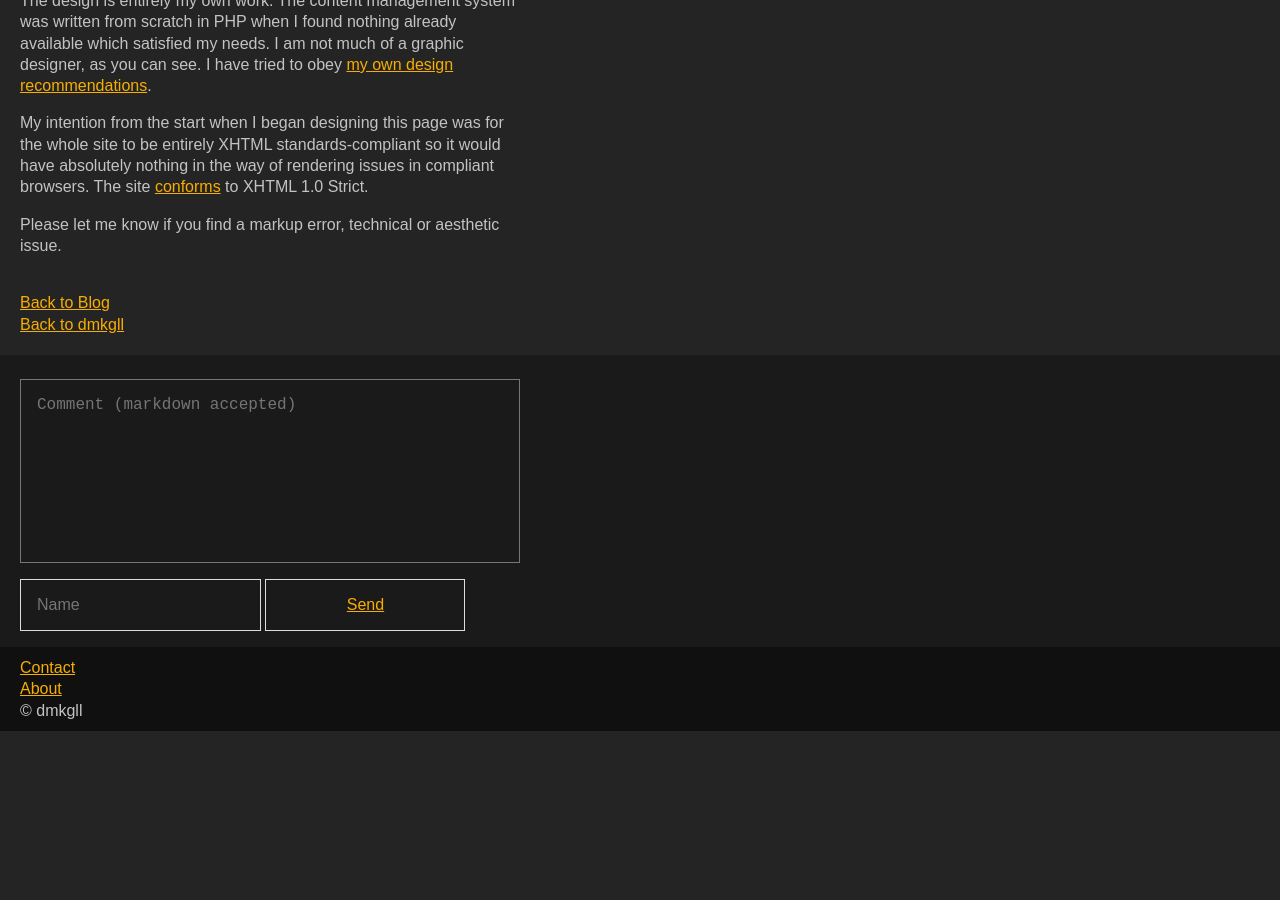
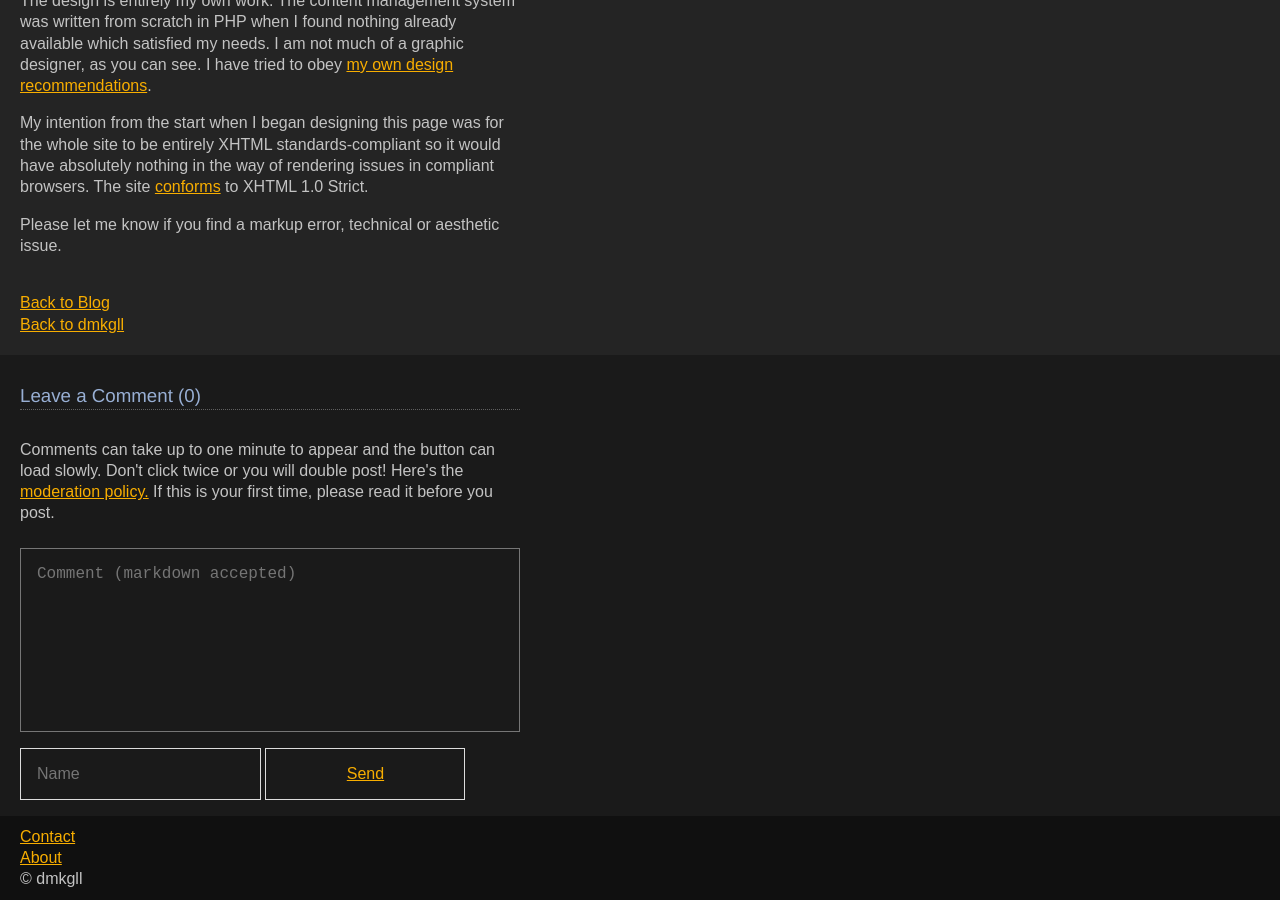
Before and after one commit to dmkgll/dmkgll, a Jekyll site: the page built from sample.html, in a window 1280 px wide and 900 px high, scrolled down 1691 px. Built offline with Jekyll 4.4.1, drawn with Linux system fonts in a browser that asks for light colours; before the commit the page ends 2422 px from its top, so only the background shows below that.

Commit message:
Update comments.html

```diff
--- a/_includes/comments.html
+++ b/_includes/comments.html
@@ -1,9 +1,9 @@
 <!-- _includes/comments.html -->
 <section class="comments">
+   <h3 class="comment">Leave a Comment ({{ site.data.comments[page.slug] | size }})</h3>
+    <p class="comment">Comments can take up to one minute to appear and the button can load slowly. Don't click twice or you will double post! Here's the <a href="/">moderation policy.</a> If this is your first time, please read it before you post.</p>
   {% if site.data.comments[page.slug] %}
   <div>
-   <h3 class="comment">Leave a Comment ({{ site.data.comments[page.slug] | size }})</h3>
-    <p class="comment">Comments can take up to one minute to appear and the button can load slowly. Don't click twice or you will double post! Here's the <a href="/">moderation policy.</a> If this is your first time, please read it before you post.</p>
     {% include comment-list.html %}
   </div>
   {% endif %}
```
